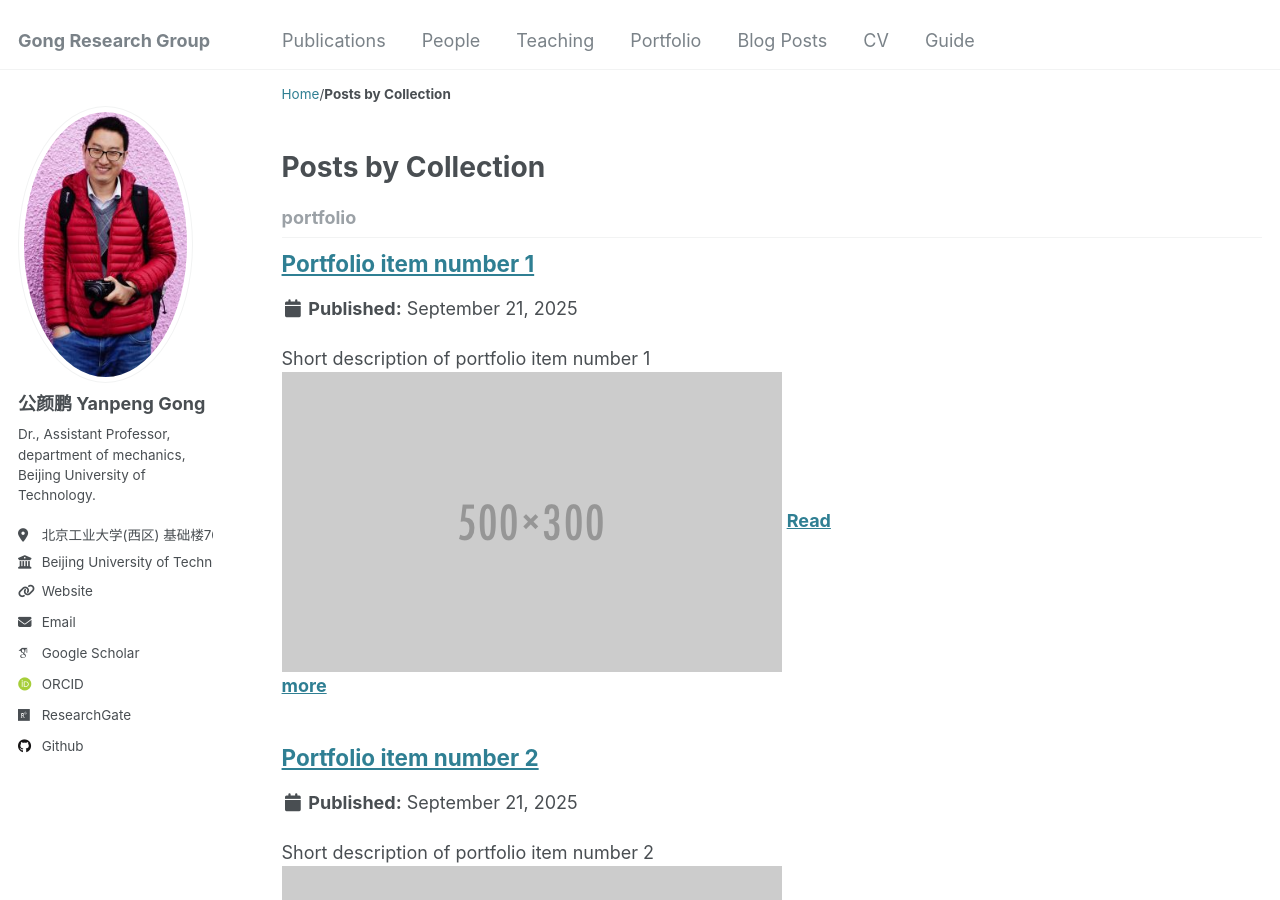
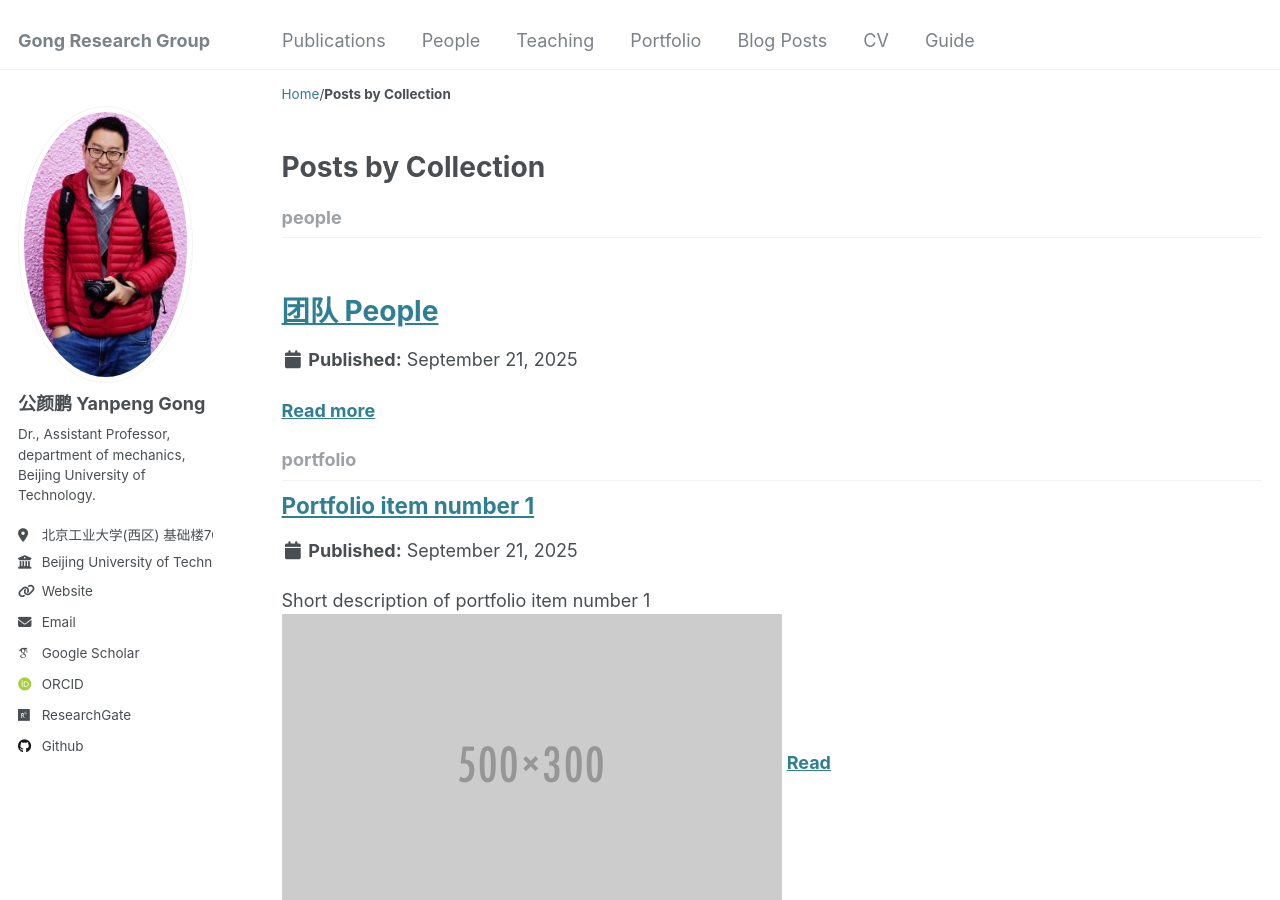
Before and after one commit to yanpeng-gong/yanpeng-gong.github.io, a Jekyll site: the page built from _pages/collection-archive.html, in a window 1280 px wide and 900 px high. Built offline with Jekyll 4.4.1, drawn with Linux system fonts in a browser that asks for light colours; some web fonts are replaced.

Commit message:
people revise

```diff
--- a/_config.yml
+++ b/_config.yml
@@ -221,7 +221,7 @@ collections:
   portfolio:
     output: true
     permalink: /:collection/:path/
-  talks:
+  people:
     output: true
     permalink: /:collection/:path/
 
@@ -273,12 +273,12 @@ defaults:
       author_profile: true
       share: true
       comment: true
-  # _talks
+  # _people
   - scope:
       path: ""
-      type: talks
+      type: people
     values:
-      layout: talk
+      layout: people
       author_profile: true
       share: true
 
```
Also changed, not shown: _people/people.md (+1 -0 lines).
